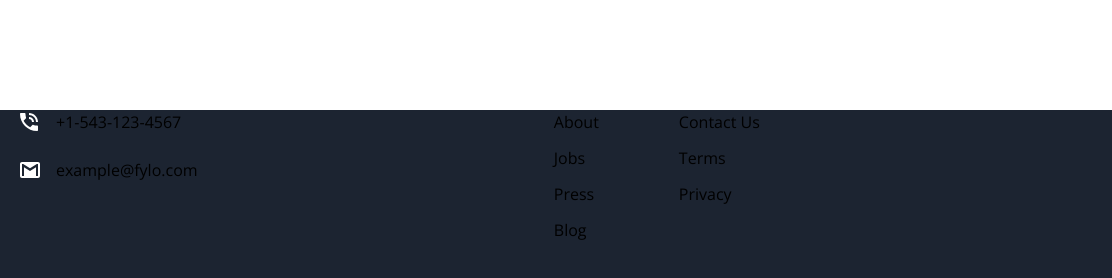
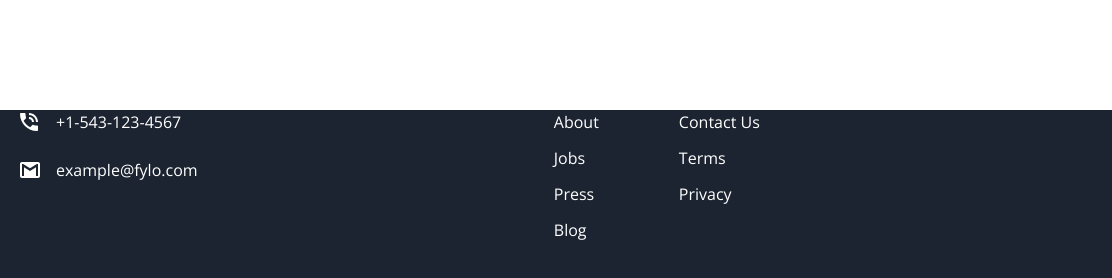
Before and after one commit to Soulbolt/fylo, a website: page index.html in a window 1280 px wide. Shown: the part 3582-3860 px from the top of the page, 0-1112 px from the left. Drawn offline with nearby package versions, Linux system fonts and the light colour scheme.

Commit message:
Add white text to footer when in dark mode.

```diff
--- a/index.html
+++ b/index.html
@@ -327,7 +327,7 @@
     </section>
 
     <!-- Footer -->
-    <footer class="bg-darkBlue">
+    <footer class="bg-darkBlue text-white">
       <div class="container mx-auto px-5 pb-10">
         <!-- Flex Container For All Items -->
         <div
```
Also changed, not shown: css/style.css.
